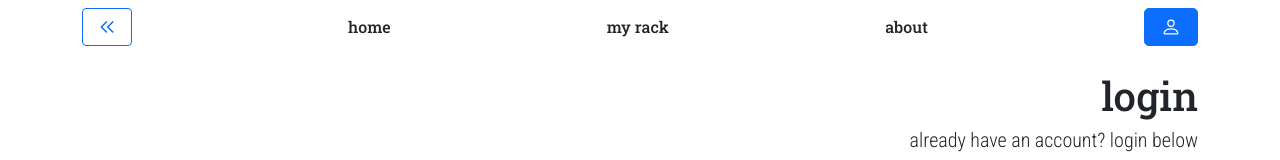
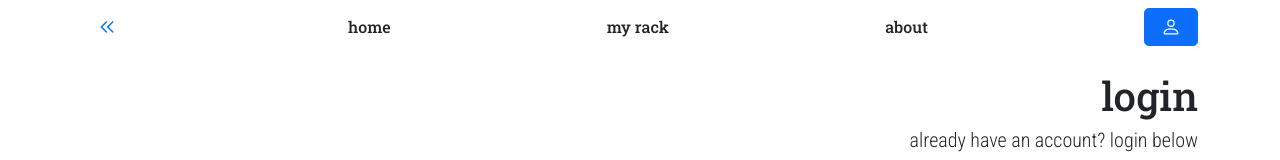
Before and after one commit to podmar/climbing-books, a React (Create React App) app: page /login in a window 1280 px wide. Shown: the top 160 px of the page. Built offline with nearby package versions, Linux system fonts and the light colour scheme; no server answers.

Commit message:
removed outline and added text colour

```diff
--- a/src/components/GoBackButton.js
+++ b/src/components/GoBackButton.js
@@ -7,8 +7,8 @@ function GoBackButton() {
   return (
     <>
         <Button
-        className='d-flex'
-        variant="outline-primary"
+        className='d-flex text-primary'
+        variant="outline-none"
         onClick={() => {
             navigate(-1)
         }}
```
